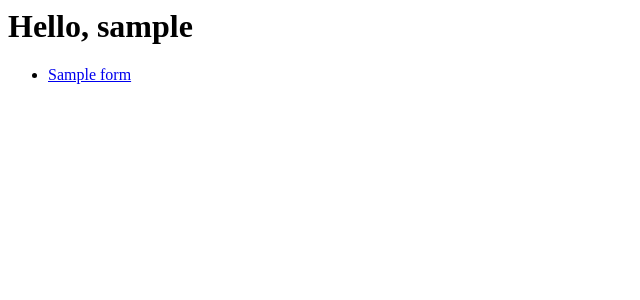
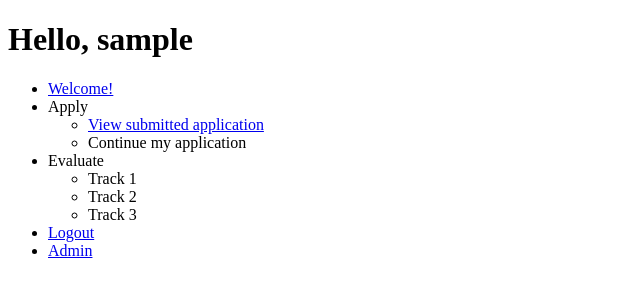
Before and after one commit to mnadig/portal, a Django app: page / in a window 1280 px wide. Shown: the top 300 px of the page, without its empty margins (0-640 px from the left). Run offline with Django 3.2, Linux system fonts and the light colour scheme; a user stored in the database is signed in; tables that the repository leaves empty hold one stand-in row (values such as "Sample post"); parts of the project's set-up code (start-up, migrations or seed data) failed here and were passed over.

Commit message:
submitted form; navigation bar

```diff
--- a/forms_builder/forms/models.py
+++ b/forms_builder/forms/models.py
@@ -248,6 +248,9 @@ class AbstractFieldEntry(models.Model):
 class FormEntry(AbstractFormEntry):
     form = models.ForeignKey("Form", related_name="entries")
 
+    def label_for_field(self, field_entry):
+        return Field.objects.get(pk=field_entry.field_id).label
+
 
 class FieldEntry(AbstractFieldEntry):
     entry = models.ForeignKey("FormEntry", related_name="fields")
--- a/rootcause/urls.py
+++ b/rootcause/urls.py
@@ -2,6 +2,7 @@ from django.conf.urls import patterns, include, url
 import forms_builder.forms.urls
 
 from django.contrib import admin
+from snapp.views import index
 admin.autodiscover()
 
 urlpatterns = patterns('',
@@ -14,5 +15,7 @@ urlpatterns = patterns('',
     url(r'^accounts/', include('registration.backends.default.urls')),
     url(r'^$', 'snapp.views.index', name='index'), # todo: change to include all from snapp
     url(r'^evaluation_dashboard/', 'snapp.views.evaluation_dashboard', name='evaluation_dashboard'),
-    url(r'^evaluations/form/([0-9]+)', 'snapp.views.evaluation_form', name='evaluation_form')
+    url(r'^evaluations/form/([0-9]+)', 'snapp.views.evaluation_form', name='evaluation_form'),
+    url(r'^submitted_form_entries/([0-9]+)', 'snapp.views.submitted_form_entry', name='submitted_form_entry'),
+    url(r'^index/', index, name="index"),
 )
--- a/snapp/templates/snapp/index.html
+++ b/snapp/templates/snapp/index.html
@@ -1,11 +1,51 @@
-<h1>Hello, {{ username }}</h1>
+<!DOCTYPE html>
+<html>
+<head lang="en">
+    <meta charset="UTF-8">
+    <title>Root Cause</title>
+</head>
+<body>
+<h1>Hello, {{ user.username }}</h1>
 
+<ul>
+    <li><a href="#">Welcome!</a></li>
+    <li>
+        Apply
+        <ul>
+            {% if form_entry %}
+                <li><a href="/submitted_form_entries/{{ form_entry.id }}">View submitted application</a></li>
+                <li>Continue my application</li>
+            {% else %}
                 {% if forms %}
-    <ul>
                     {% for form in forms %}
                         <li><a href="{{ form.get_absolute_url }}">{{ form.title }}</a></li>
                     {% endfor %}
+                {% endif %}
+            {% endif %}
         </ul>
+    </li>
+    <li>Evaluate
+        <ul>
+            <li>Track 1</li>
+            <li>Track 2</li>
+            <li>Track 3</li>
+        </ul>
+    </li>
+    {% if user.is_authenticated %}
+        <li><a href="/accounts/logout">Logout</a></li>
     {% else %}
-    <strong>There are no forms present.</strong>
+        <li>Login
+            <ul>
+                <li><a href="/accounts/login">I have an account!</a></li>
+                <li><a href="/accounts/register">Create new account</a></li>
+            </ul>
+        </li>
     {% endif %}
+    {% if user.is_superuser %}
+        <li><a href="/admin">Admin</a>
+    {% endif %}
+    </li>
+</ul>
+
+</body>
+</html>
--- a/snapp/views.py
+++ b/snapp/views.py
@@ -1,28 +1,43 @@
 from django.shortcuts import render
 from forms_builder.forms.models import Form
+from forms_builder.forms.models import Field
 from forms_builder.forms.models import FormEntry
+from forms_builder.forms.models import FieldEntry
+
 
 # Create your views here.
 
 from django.contrib.auth.decorators import login_required
 
-@login_required
+
 def index(request):
     forms = Form.objects.all()
-
-    username = request.user.username
-    context = {'username': username, 'forms': forms}
+    form_entry = FormEntry.objects.filter(user=request.user)[0]
+    context = {'user': request.user, 'forms': forms, 'form_entry': form_entry}
 
     return render(request, 'snapp/index.html', context)
+
+
+@login_required
+def submitted_form_entry(request, form_entry_id):
+    form_entry = FormEntry.objects.get(pk=form_entry_id)
+    rows = []
+    for field_entry in form_entry.fields.all():
+        row={'label': form_entry.label_for_field(field_entry), 'value': field_entry.value}
+        rows.append(row)
+    context = {'form_entry': form_entry, 'rows': rows}
+
+    return render(request, 'snapp/submitted_form.html', context)
 
 @login_required
 def evaluation_dashboard(request):
     form_entries = FormEntry.objects.all()
 
     username = request.user.username
-    context = {'username': username, 'form_entries': form_entries}
+    context = {'user': request.user, 'form_entries': form_entries}
 
     return render(request, 'snapp/evaluation_dashboard.html', context)
+
 
 @login_required
 def evaluation_form(request, form_entry_id):
```
Also changed, not shown: snapp/templates/snapp/submitted_form.html (added, +26 -0 lines). Lines whose indentation alone changed are shown as unchanged.
